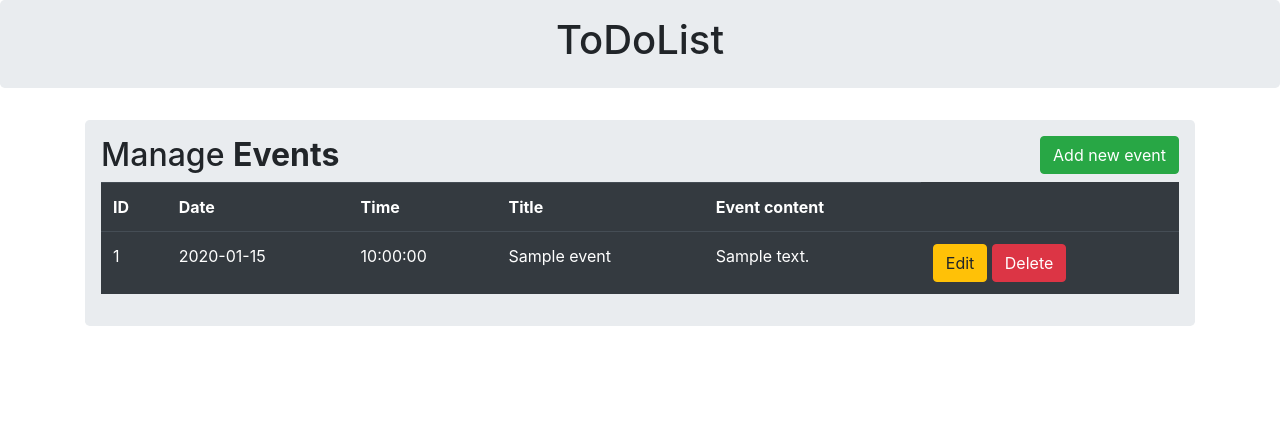
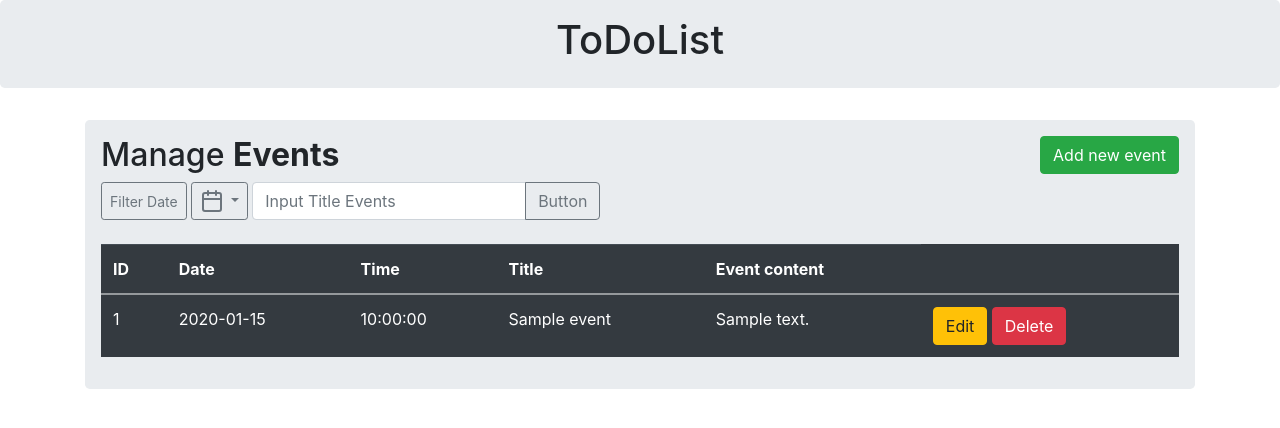
Before and after one commit to haraleks/SPA_ToDoList, a Flask app: page / in a window 1280 px wide. Shown: the top 428 px of the page. Run offline with Flask 2, Linux system fonts and the light colour scheme; tables that the repository leaves empty hold one stand-in row (values such as "Sample post"); some libraries are stand-ins or nearby versions.

Commit message:
v1.1 Filter is ready

```diff
--- a/app.py
+++ b/app.py
@@ -1,15 +1,30 @@
+import calendar
+from datetime import datetime, timedelta
+
 from flask import Flask, render_template, request, redirect, url_for, flash
 from flask_sqlalchemy import SQLAlchemy
-from datetime import datetime
-
+from flask_mail import Mail, Message
 
 app = Flask(__name__)
 app.config['SECRET_KEY'] = 'a really really really really long secret key'
 app.config['SQLALCHEMY_DATABASE_URI'] = "mysql+pymysql://test1:Test1_2020@localhost/crud"
 app.config['SQLALCHEMY_TRACK_MODIFICATIONS'] = False
 
+app.config['MAIL_SERVER'] = 'smtp.googlemail.com'
+app.config['MAIL_PORT'] = 587
+app.config['MAIL_USE_TLS'] = True
+app.config['MAIL_USERNAME'] = 'haraleks88@gmail.com'  # введите свой адрес электронной почты здесь
+app.config['MAIL_DEFAULT_SENDER'] = 'haraleks88@gmail.com'  # и здесь
+app.config['MAIL_PASSWORD'] = 'password'  # введите пароль
+
 db = SQLAlchemy(app)
 db.create_all()
+mail = Mail(app)
+
+
+dt_start = "2000-01-01"
+dt_end = "2050-01-01"
+
 
 class Data(db.Model):
     __tablename__ = 'data_events'
@@ -27,9 +42,16 @@ class Data(db.Model):
         self.title = title
         self.event_content = event_content
 
+
 @app.route('/')
 def Index():
-    all_data = Data.query.all()
+    global dt_start
+    global dt_end
+    dt_start = "2000-01-01"
+    dt_end = "2050-01-01"
+
+    all_data = Data.query.order_by(Data.date.asc(),Data.time.asc()).all()
+    # data = Data.query.filter_by(date=datetime.today().strftime('%Y-%m-%d')).all()
 
     return render_template('index.html', events=all_data)
 
@@ -67,6 +89,7 @@ def update():
 
         return redirect(url_for('Index'))
 
+
 @app.route('/delete/<id>', methods = ['GET', 'POST'])
 def delete(id):
 
@@ -78,5 +101,87 @@ def delete(id):
 
     return redirect(url_for('Index'))
 
+
+@app.route('/filter/<int:param>', methods = ['GET', 'POST'])
+def filter(param):
+    global dt_start
+    global dt_end
+
+    if param == 1:
+        data = Data.query.filter(Data.date == datetime.today().strftime('%Y-%m-%d')).order_by(Data.date.asc(),
+                                                                                              Data.time.asc()).all()
+        dt_start = datetime.today().strftime('%Y-%m-%d')
+        dt_end = datetime.today().strftime('%Y-%m-%d')
+
+        return render_template('index.html', events=data)
+
+    elif param == 2:
+        data_now = datetime.now()
+        num_week = calendar.weekday(data_now.year, data_now.month, data_now.day)
+        date_start = data_now - timedelta(0 + num_week)
+        date_end = data_now + timedelta(6 - num_week)
+        dt_start = date_start.strftime('%Y-%m-%d')
+        dt_end = date_end.strftime('%Y-%m-%d')
+
+        data = Data.query.filter(Data.date >= date_start.strftime('%Y-%m-%d'),
+                                 Data.date <= date_end.strftime('%Y-%m-%d')).order_by(Data.date.asc(),
+                                                                                      Data.time.asc()).all()
+
+        return render_template('index.html', events=data)
+
+    else:
+        today = datetime.today()
+        last_date = calendar.monthrange(today.year, today.month)[1]
+        date_str = today.strftime('%Y-%m-%d')
+        date_start = date_str[:8] + "01"
+        date_end = date_str[:8] + str(last_date)
+        dt_start = date_start
+        dt_end = date_end
+
+        data = Data.query.filter(Data.date >= date_start, Data.date <= date_end).order_by(Data.date.asc(),Data.time.asc()).all()
+
+        return render_template('index.html', events=data)
+
+
+@app.route('/filter_date', methods = ['GET', 'POST'])
+def filter_date():
+    global dt_start
+    global dt_end
+    if request.method == 'POST':
+        date_start = request.form.get('date_start')
+        date_end = request.form.get('date_end')
+
+        dt_start = date_start
+        dt_end = date_end
+
+
+        data = Data.query.filter(Data.date >= date_start, Data.date <= date_end).order_by(Data.date.asc(),Data.time.asc()).all()
+
+        return render_template('index.html', events=data)
+
+
+@app.route('/filter_title', methods = ['GET', 'POST'])
+def filter_title():
+    global dt_start
+    global dt_end
+    if request.method == 'POST':
+        print(dt_start)
+        print(dt_end)
+        title = request.form.get('title')
+        if title:
+            data = Data.query.filter(Data.date >= dt_start, Data.date <= dt_end, Data.title == title).order_by(Data.date.asc(),Data.time.asc()).all()
+
+            return render_template('index.html', events=data)
+        return redirect(url_for('Index'))
+
+
+@app.route('/events/<int:id>', methods = ['GET', 'POST'])
+def events(id):
+
+    data = Data.query.filter(Data.id == id)
+
+    return render_template('index.html', events=data)
+
+
 if __name__== "__main__":
     app.run(debug=True)
--- a/templates/base.html
+++ b/templates/base.html
@@ -2,15 +2,20 @@
 <html lang="en">
 <head>
 
-     <link href="{{ url_for('static', filename = 'css/bootstrap.min.css') }}" rel="stylesheet"/>
     <meta charset="UTF-8">
+    <link href="{{ url_for('static', filename = 'css/bootstrap.min.css') }}" rel="stylesheet"/>
+    <meta name="viewport" content="width=device-width, initial-scale=1">
+    <link rel="stylesheet" type="text/css" href="css/style.css">
+
     <title>{% block title %} {% endblock %}</title>
+
+
 </head>
 <body>
 
 {% block body %} {% endblock %}
 <script type="text/javascript" src="{{ url_for('static', filename='js/jquery-3.5.1.min.js') }}"></script>
 <script type="text/javascript" src="{{ url_for('static', filename='js/bootstrap.min.js') }}"></script>
-
+<script src="https://cdn.jsdelivr.net/npm/popper.js@1.16.0/dist/umd/popper.min.js" integrity="sha384-Q6E9RHvbIyZFJoft+2mJbHaEWldlvI9IOYy5n3zV9zzTtmI3UksdQRVvoxMfooAo" crossorigin="anonymous"></script>
 </body>
 </html>
--- a/templates/index.html
+++ b/templates/index.html
@@ -34,7 +34,40 @@
                 {% endif %}
                 {% endwith %}
 
+                <div class="btn-toolbar mb">
+                    <div class="btn-group mr-1">
+<!--                        <a href="/" class="btn btn-sm btn-outline-secondary" role="button">Reset filter</a>-->
+                        <button type="button" class="btn btn-sm btn-outline-secondary" data-toggle="modal" data-target="#filtr_date">Filter Date</button>
+                    </div>
+                    <div class="btn-group mr-1">
+                        <button type="button" class="btn btn-sm btn-outline-secondary dropdown-toggle" id="dropdownMenuButton" data-toggle="dropdown">
+                        <svg xmlns="http://www.w3.org/2000/svg" width="24" height="24" viewBox="0 0 24 24" fill="none" stroke="currentColor" stroke-width="2" stroke-linecap="round" stroke-linejoin="round" class="feather feather-calendar"><rect x="3" y="4" width="18" height="18" rx="2" ry="2"></rect><line x1="16" y1="2" x2="16" y2="6"></line><line x1="8" y1="2" x2="8" y2="6"></line><line x1="3" y1="10" x2="21" y2="10"></line></svg>
+
+                        </button>
+                        <div class="dropdown-menu" aria-labelledby="dropdownMenuButton">
+                        <a class="dropdown-item" href="/filter/1">ToDay</a>
+                        <a class="dropdown-item" href="/filter/2">Last Week</a>
+                        <a class="dropdown-item" href="/filter/3">Last Month</a>
+                        </div>
+                    </div>
+
+                    <form action="{{url_for('filter_title')}}" method="POST">
+
+                        <div class="input-group">
+
+                            <input type="text" class="form-control" placeholder="Input Title Events" aria-label="Input Title" aria-describedby="button-addon2" name="title">
+                            <div class="input-group-append">
+                                <button class="btn btn-outline-secondary" type="submit" id="button-addon2">Button</button>
+                            </div>
+
+                        </div>
+                    </form>
+                </div>
+                <br>
+
+
                 <table class="table table-hover table-dark">
+
                     <tr>
                         <th>ID</th>
                         <th>Date</th>
@@ -43,19 +76,24 @@
                         <th>Event content</th>
                     </tr>
 
-                    {% for row in events %}
+                    <tbody id="myTable">
 
-                    <tr>
-                        <td>{{row.id}}</td>
-                        <td>{{row.date}}</td>
-                        <td>{{row.time}}</td>
-                        <td>{{row.title}}</td>
-                        <td>{{row.event_content}}</td>
-                        <td>
-                            <a href="/update/{{row.id}}" class="btn btn-warning btn-xs" data-toggle="modal" data-target="#modaledit{{row.id}}">Edit</a>
-                            <a href="/delete/{{row.id}}" class="btn btn-danger btn-xs" onclick="return confirm('Are you sure to delete ?')">Delete</a>
-                        </td>
-                    </tr>
+                        {% for row in events %}
+
+                        <tr>
+                            <td onclick="window.location.href='/events/{{row.id}}'; return false" id="click_row">{{row.id}}</td>
+                            <td onclick="window.location.href='/events/{{row.id}}'; return false" id="click_row">{{row.date}}</td>
+                            <td onclick="window.location.href='/events/{{row.id}}'; return false" id="click_row">{{row.time}}</td>
+                            <td onclick="window.location.href='/events/{{row.id}}'; return false" id="click_row">{{row.title}}</td>
+                            <td onclick="window.location.href='/events/{{row.id}}'; return false" id="click_row">{{row.event_content}}</td>
+
+
+                            <td>
+                                <a href="/update/{{row.id}}" class="btn btn-warning btn-xs" data-toggle="modal" data-target="#modaledit{{row.id}}" id="button_update">Edit</a>
+                                <a href="/delete/{{row.id}}" class="btn btn-danger btn-xs" onclick="return confirm('Are you sure to delete ?')" id="button_delate">Delete</a>
+                            </td>
+                        </tr>
+                    </tbody>
                     <!-- Modal Edit-->
                     <div id="modaledit{{row.id}}" class="modal fade" role="dialog">
                         <div class="modal-dialog">
@@ -142,6 +180,41 @@
             </div>
 
         </div>
+         <!-- Filter Date-->
+         <div id="filtr_date" class="modal fade" role="dialog">
+            <div class="modal-dialog">
+                <div class="modal-content">
+                    <div class="modal-header">
+                        <h4 class="modal-title">Filter Date</h4>
+                    </div>
+                    <div class="modal-body">
+                        <form action="{{url_for('filter_date')}}" method="POST">
+                            <div class="from-group">
+                                <label>Date Start:</label>
+                                <input type="date" class="from-control" name="date_start" required="1">
+                            </div>
+
+                            <div class="from-group">
+                                <label>Date End:</label>
+                                <input type="date" class="from-control" name="date_end" required="1">
+                            </div>
+
+
+                            <div class="from-group">
+
+                                <button class="btn btn-primary" type="submit">click</button>
+                            </div>
+                        </form>
+                    </div>
+                    <div class="modal-footer">
+
+                        <button type="button" class="btn btn-secondary" data-dismiss="modal">Close</button>
+                    </div>
+
+                </div>
+            </div>
+
+        </div>
     </div>
 </div>
 
```
